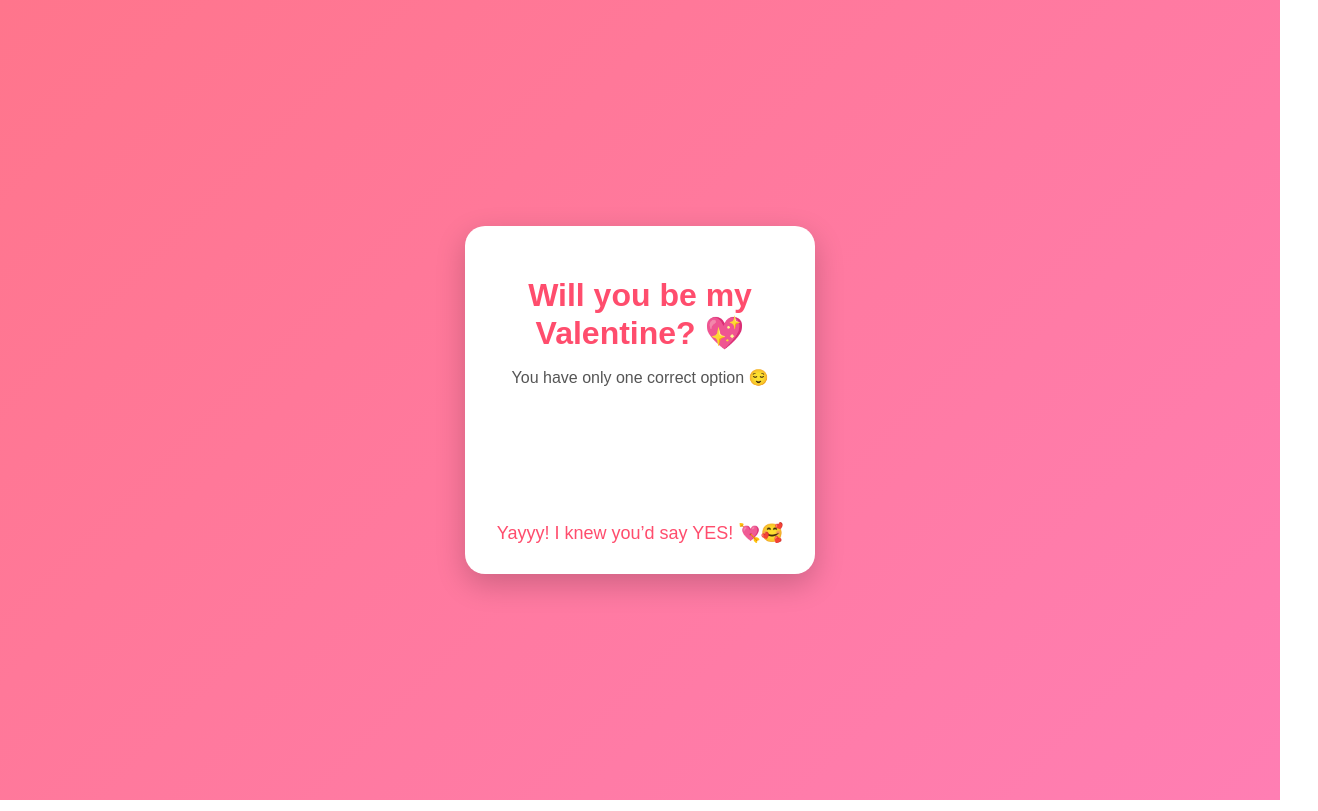
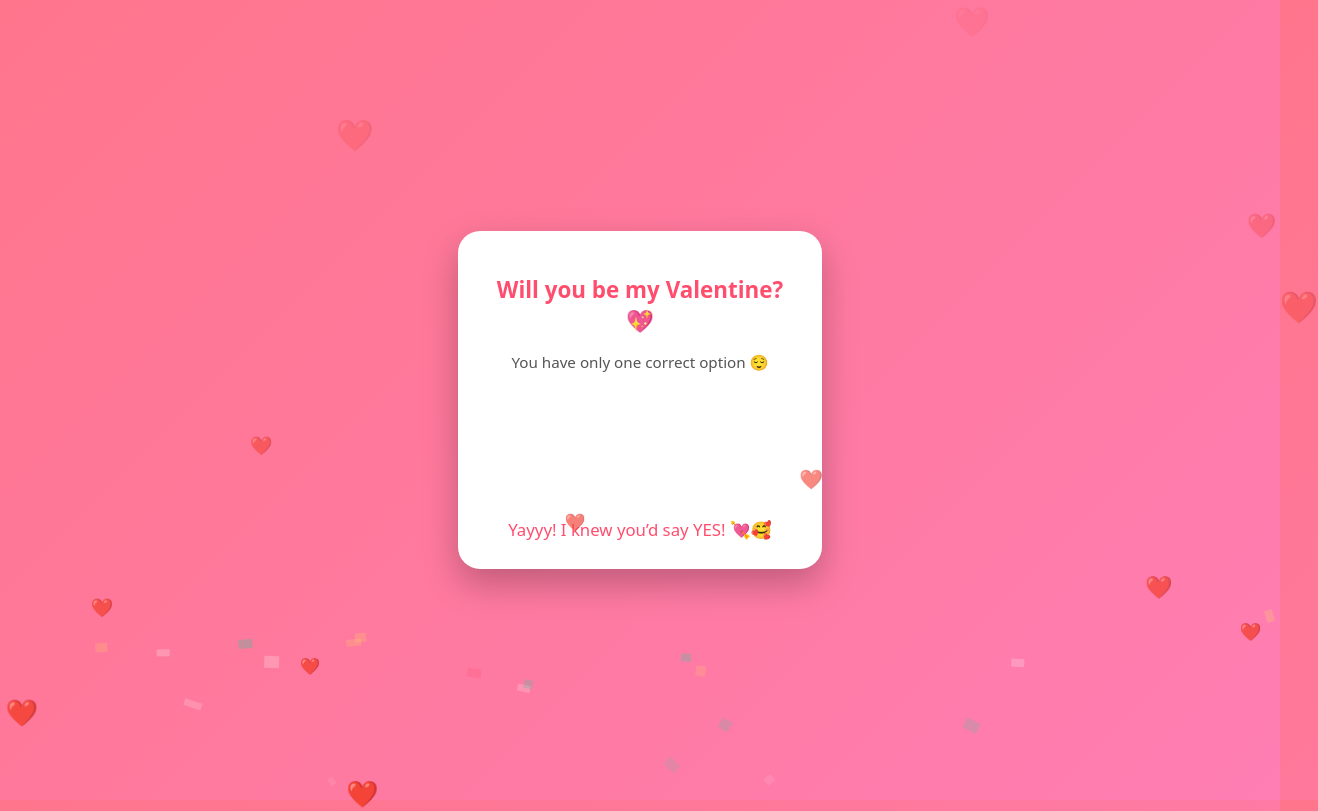
Before and after one commit to mukundaaaaa/valentine-app, a plain HTML site: page index.html in a window 1280 px wide. Both pictures are taken after a click on the button "YES 😍". Shown: the whole page, 1318 px wide, since content can reach past the window. Drawn offline with Linux system fonts and the light colour scheme.

Commit message:
index.html

```diff
--- a/index.html
+++ b/index.html
@@ -3,6 +3,8 @@
 <head>
   <meta charset="UTF-8">
   <title>Be My Valentine 💘</title>
+  <meta name="viewport" content="width=device-width, initial-scale=1.0">
+
   <style>
     body {
       margin: 0;
@@ -11,62 +13,126 @@
       display: flex;
       justify-content: center;
       align-items: center;
-      font-family: 'Poppins', sans-serif;
+      font-family: 'Poppins', system-ui, -apple-system, sans-serif;
+      overflow: hidden;
     }
 
     .card {
       background: white;
-      padding: 30px 25px;
-      border-radius: 20px;
+      padding: 28px 22px;
+      border-radius: 22px;
       text-align: center;
-      box-shadow: 0 10px 30px rgba(0,0,0,0.2);
-      width: 300px;
+      box-shadow: 0 15px 35px rgba(0,0,0,0.25);
+      width: min(90vw, 320px);
+      position: relative;
+      animation: pop 0.5s ease;
+    }
+
+    @keyframes pop {
+      from { transform: scale(0.8); opacity: 0; }
+      to { transform: scale(1); opacity: 1; }
     }
 
     h1 {
       color: #ff4d6d;
-      margin-bottom: 10px;
+      margin-bottom: 8px;
+      font-size: 1.4rem;
     }
 
     p {
       color: #555;
-      margin-bottom: 20px;
+      margin-bottom: 18px;
+      font-size: 0.95rem;
     }
 
     .buttons {
       position: relative;
-      height: 100px;
+      height: 110px;
+      margin-top: 10px;
     }
 
     button {
-      padding: 10px 20px;
+      padding: 12px 22px;
       border: none;
-      border-radius: 20px;
+      border-radius: 999px;
       font-size: 16px;
       cursor: pointer;
       position: absolute;
-      transition: 0.3s;
+      transition: transform 0.25s ease, box-shadow 0.25s ease;
+      box-shadow: 0 8px 18px rgba(0,0,0,0.2);
+      user-select: none;
+      -webkit-tap-highlight-color: transparent;
     }
 
     #yesBtn {
       background: #ff4d6d;
       color: white;
-      left: 30px;
+      left: 20px;
       bottom: 20px;
     }
 
+    #yesBtn:active {
+      transform: scale(0.95);
+    }
+
     #noBtn {
-      background: #ccc;
-      color: black;
-      right: 30px;
+      background: #ddd;
+      color: #222;
+      right: 20px;
       bottom: 20px;
     }
 
     #result {
-      margin-top: 15px;
-      font-size: 18px;
+      margin-top: 18px;
+      font-size: 1.05rem;
       color: #ff4d6d;
       display: none;
+      animation: fadeIn 0.6s ease forwards;
+    }
+
+    @keyframes fadeIn {
+      from { opacity: 0; transform: translateY(10px); }
+      to { opacity: 1; transform: translateY(0); }
+    }
+
+    /* Floating hearts */
+    .heart {
+      position: absolute;
+      bottom: -20px;
+      font-size: 18px;
+      animation: floatUp linear infinite;
+      opacity: 0.8;
+      pointer-events: none;
+    }
+
+    @keyframes floatUp {
+      from {
+        transform: translateY(0) translateX(0) scale(1);
+        opacity: 1;
+      }
+      to {
+        transform: translateY(-110vh) translateX(20px) scale(1.3);
+        opacity: 0;
+      }
+    }
+
+    /* Confetti */
+    .confetti {
+      position: fixed;
+      top: -10px;
+      width: 8px;
+      height: 12px;
+      background: white;
+      opacity: 0.9;
+      animation: fall linear forwards;
+      pointer-events: none;
+    }
+
+    @keyframes fall {
+      to {
+        transform: translateY(110vh) rotate(360deg);
+        opacity: 0;
+      }
     }
   </style>
 </head>
@@ -89,17 +155,57 @@
     const yesBtn = document.getElementById("yesBtn");
     const result = document.getElementById("result");
 
-    noBtn.addEventListener("mouseover", () => {
-      const x = Math.random() * 200 - 100;
-      const y = Math.random() * 80 - 40;
+    function moveNoBtn() {
+      const x = Math.random() * 220 - 110;
+      const y = Math.random() * 90 - 45;
       noBtn.style.transform = `translate(${x}px, ${y}px)`;
+    }
+
+    // Works on desktop hover
+    noBtn.addEventListener("mouseover", moveNoBtn);
+
+    // Works on mobile touch
+    noBtn.addEventListener("touchstart", (e) => {
+      e.preventDefault();
+      moveNoBtn();
     });
 
     yesBtn.addEventListener("click", () => {
       result.style.display = "block";
       yesBtn.style.display = "none";
       noBtn.style.display = "none";
+      burstConfetti();
     });
+
+    // Floating hearts background
+    function createHeart() {
+      const heart = document.createElement("div");
+      heart.className = "heart";
+      heart.innerText = "❤️";
+      heart.style.left = Math.random() * 100 + "vw";
+      heart.style.animationDuration = (4 + Math.random() * 3) + "s";
+      heart.style.fontSize = (14 + Math.random() * 14) + "px";
+      document.body.appendChild(heart);
+
+      setTimeout(() => heart.remove(), 7000);
+    }
+    setInterval(createHeart, 500);
+
+    // Confetti burst on YES
+    function burstConfetti() {
+      for (let i = 0; i < 40; i++) {
+        const conf = document.createElement("div");
+        conf.className = "confetti";
+        conf.style.left = Math.random() * 100 + "vw";
+        conf.style.background = ["#ff4d6d", "#ffd166", "#06d6a0", "#ffffff"][Math.floor(Math.random()*4)];
+        conf.style.animationDuration = (2 + Math.random() * 2) + "s";
+        conf.style.width = (6 + Math.random() * 6) + "px";
+        conf.style.height = (8 + Math.random() * 10) + "px";
+        document.body.appendChild(conf);
+
+        setTimeout(() => conf.remove(), 4000);
+      }
+    }
   </script>
 
 </body>
```
